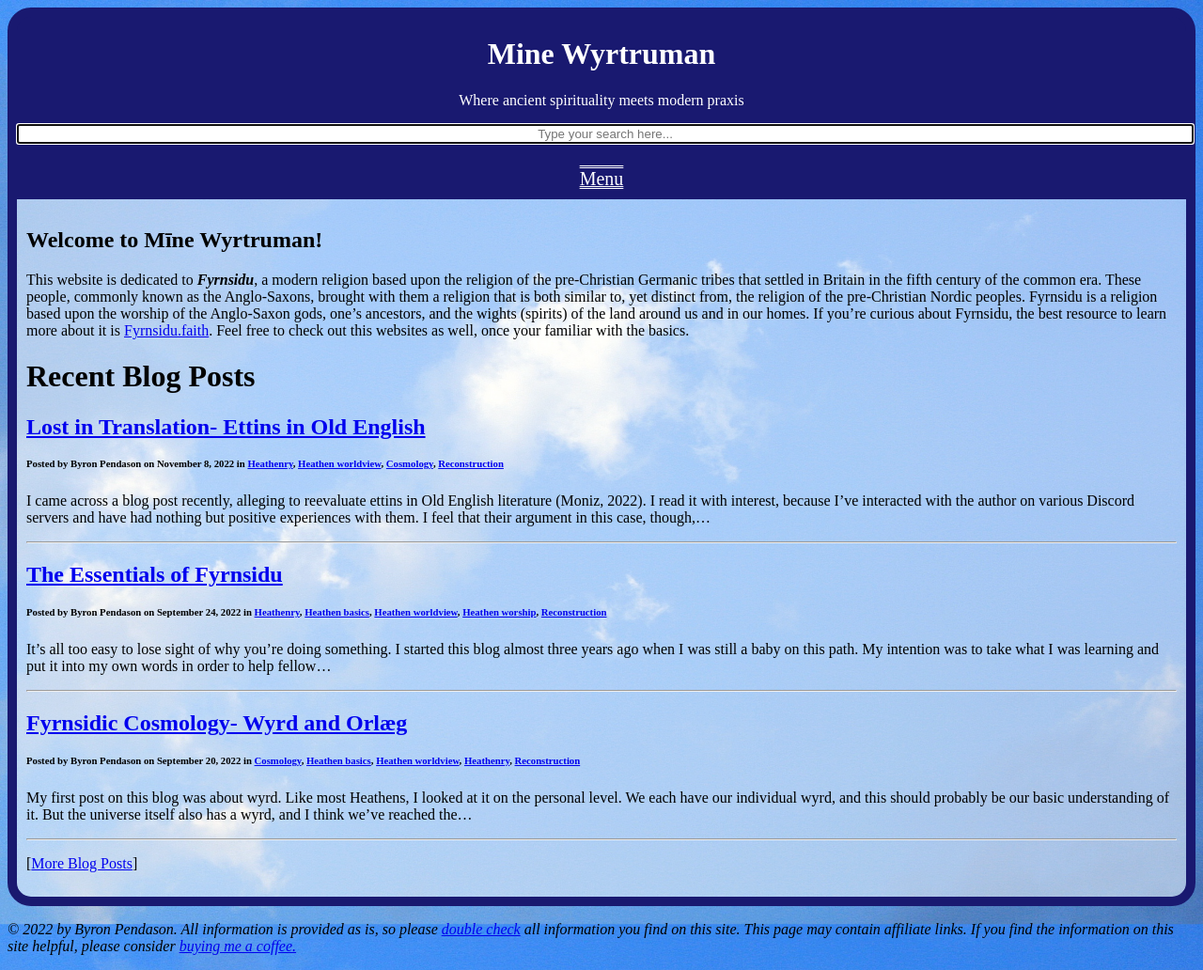
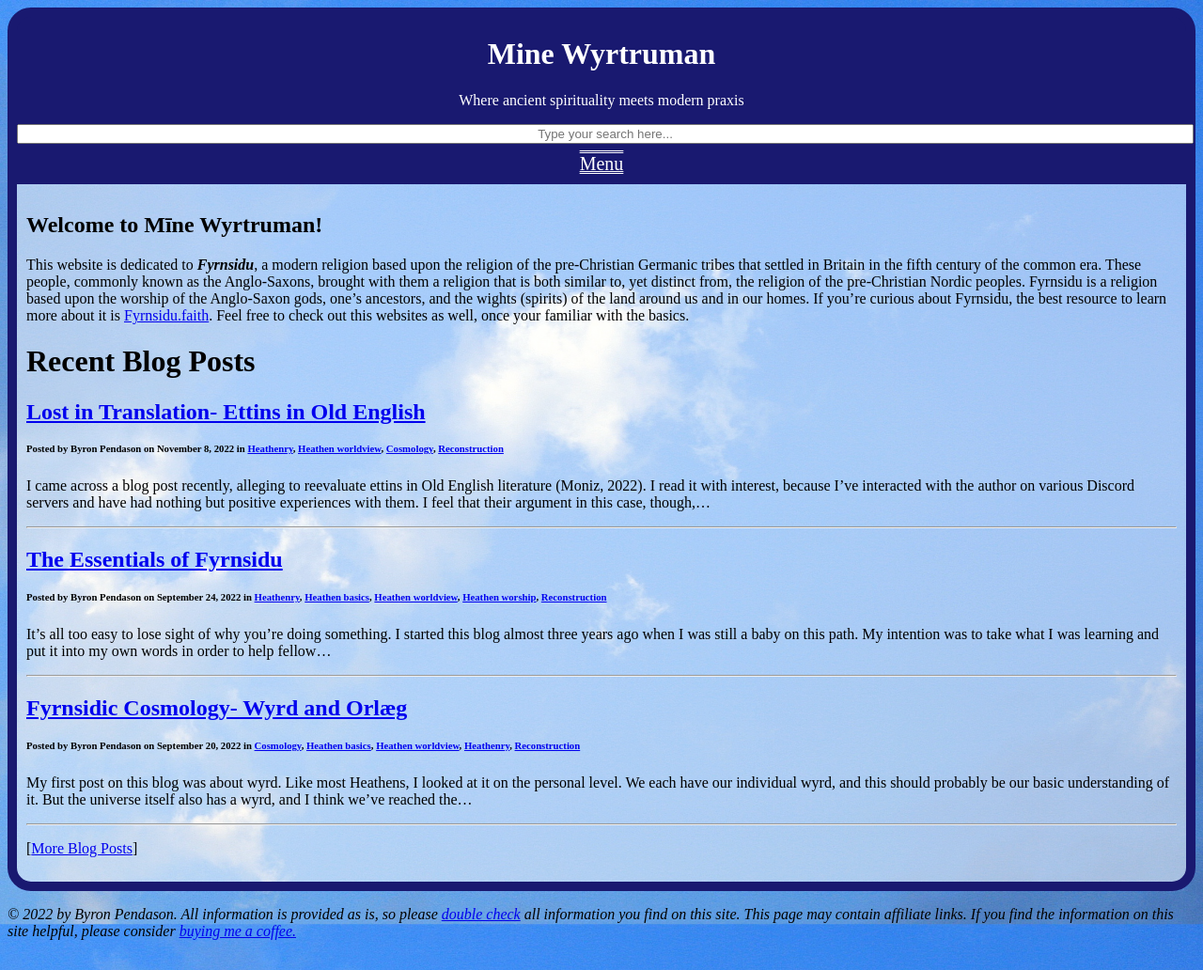
Before and after one commit to byronpendason/byronpendason.github.io, a Jekyll site: the page built from index.md, in a window 1280 px wide. Shown: the whole page at 94% size. Built offline with Jekyll 4.4.1, drawn with Linux system fonts in a browser that asks for light colours; our own code applies the rules of GitHub Pages for plain Markdown files; comment, search, counter and statistics services are not loaded.

Commit message:
update default.html

```diff
--- a/_layouts/default.html
+++ b/_layouts/default.html
@@ -45,10 +45,9 @@
       <h1><a href="/" style="color:white;text-decoration:none;">{{ site.title }}</a></h1>
       <p>{{ site.byline }}</p>
       <div id="search-container">
-        <input type="text" id="search-input" placeholder="Type your search here..." style="width:100%;" autofocus>
-        <ul id="results-container"></ul>
+        <input type="text" id="search-input" placeholder="Type your search here..." style="width:100%;">
+        <ul id="results-container" class="dropdownContent" style="background-color: lightblue;"></ul>
       </div>
-
     </div>
     <nav>
       <div class="dropdown">
```
